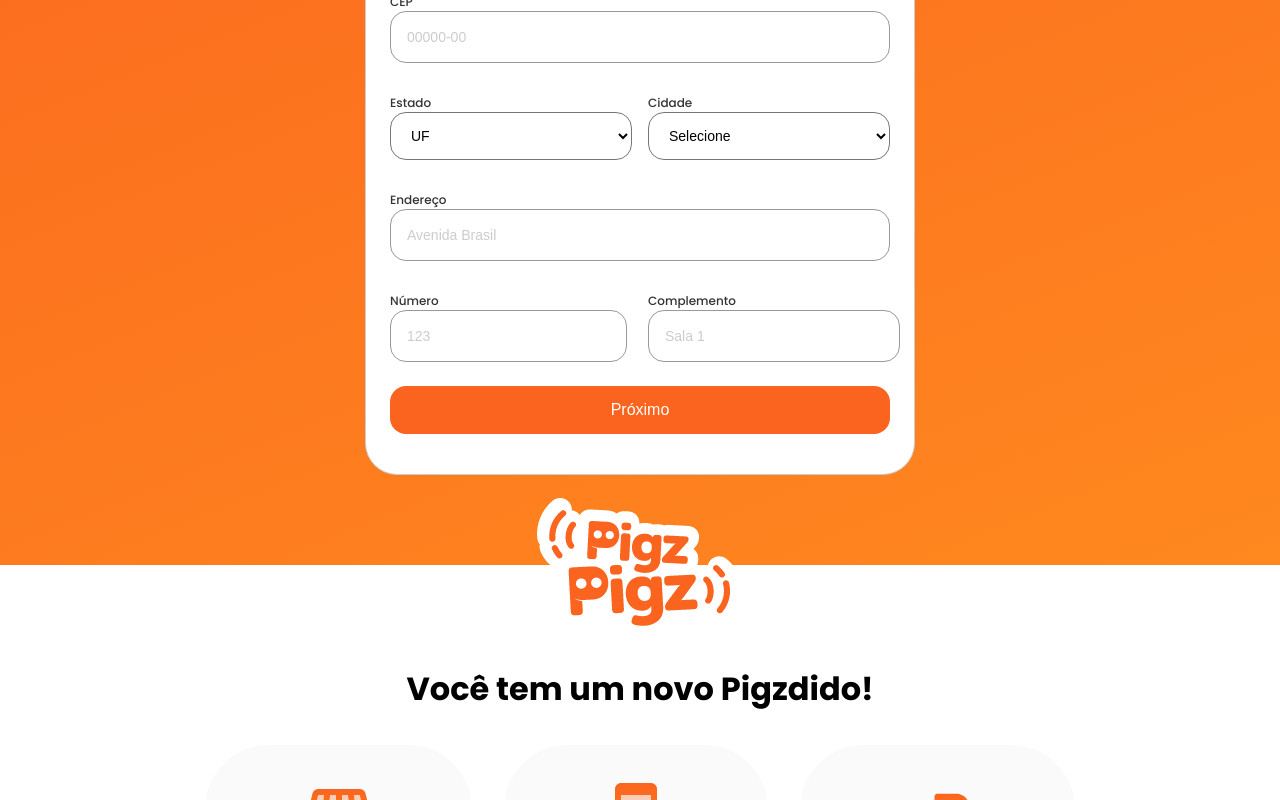
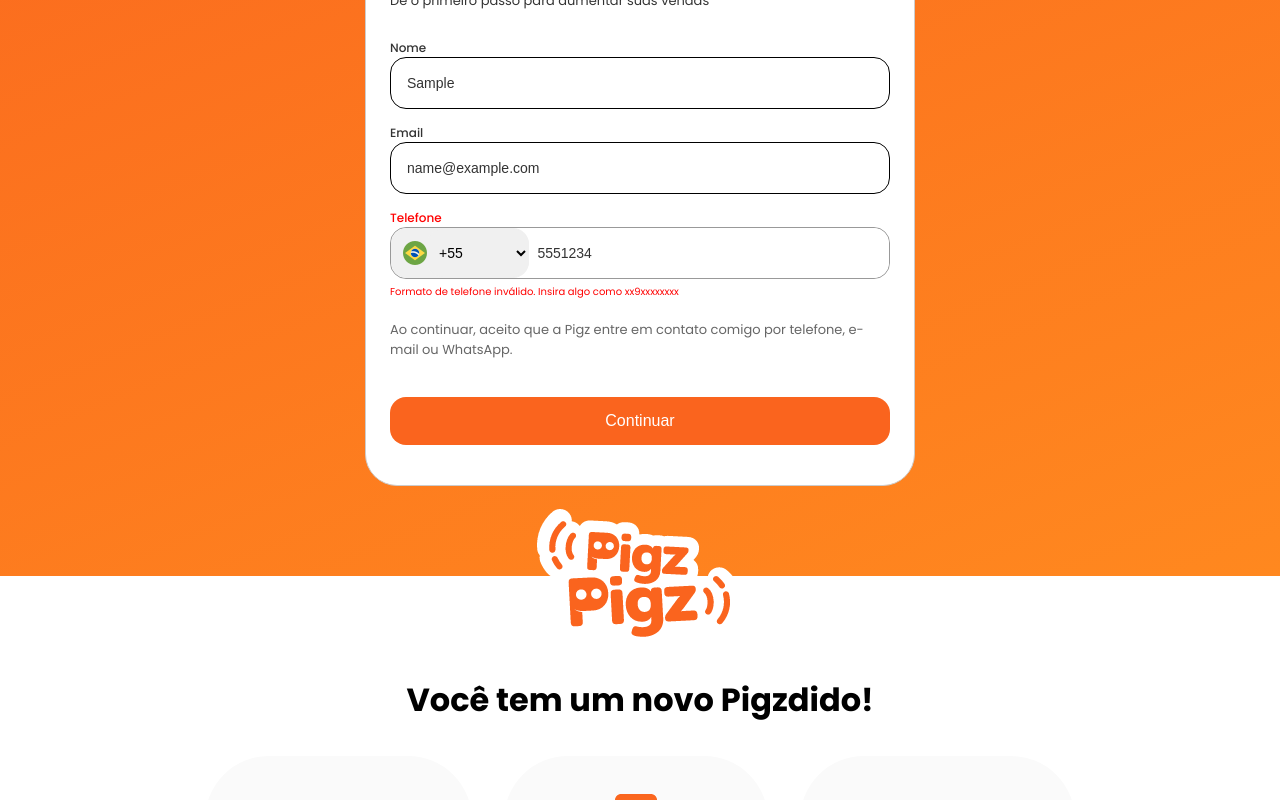
Before and after one commit to paulinha-19/desafio-frontend, a React (Vite) app: page / in a window 1280 px wide. Both pictures are taken after typing "Sample", "name@example.com", "5551234" into the empty fields and a click on the button "Continuar". Shown: the part 520-1320 px from the top of the page. Built offline with nearby package versions, Linux system fonts and the light colour scheme.

Commit message:
versão 1 da validação dos campos do formulario utilizando yup; feedback para o usuário sobre o erro do campo

```diff
--- a/src/components/FormSection/index.jsx
+++ b/src/components/FormSection/index.jsx
@@ -4,9 +4,12 @@ import burguer2 from "../../assets/burguer_2.png";
 import pigzPigz from "../../assets/pigz-pigz.png";
 import sucess from "../../assets/check.png";
 import { countryCodes } from "../../data/countryCodes";
-import { formStepSchema } from "../../validation/index";
+import {
+  firstStepSchema,
+  secondStepSchema,
+  thirdStepSchema,
+} from "../../validation/index";
 import { Container, Box, Typography, Grid } from "@mui/material";
-import { FormStep1 } from "./Steps";
 
 const MainWrapper = styled.div`
   position: relative;
@@ -93,7 +96,7 @@ const FormSubtitle = styled.p`
 `;
 
 const Label = styled.label`
-  color: #333333;
+  color: ${(props) => (props.errorLabel ? "red" : "#333333")};
   font-size: 12px;
   font-weight: 500;
   margin-top: 15px;
@@ -104,7 +107,7 @@ const Input = styled.input`
   width: 96%;
   height: 48px;
   border-radius: 16px;
-  border: 1px solid #999999;
+  border: 1px solid ${(props) => (props.errorInput ? "red" : "black")};
   padding-left: 16px;
   color: #333333;
   font-size: 14px;
@@ -150,7 +153,13 @@ const AbsoluteImage = styled.div`
   left: 50%;
 `;
 
-const initialValues = {
+const ErrorMessage = styled.span`
+  color: red;
+  font-size: 10px;
+  margin-top: 5px;
+`;
+
+const initialValue = {
   nome: "",
   email: "",
   telefone: "",
@@ -167,14 +176,36 @@ const initialValues = {
 
 export const FormSection = () => {
   const [formStep, setFormStep] = useState(1);
-  const [formValues, setFormValues] = useState(initialValues);
+  const [formValues, setFormValues] = useState(initialValue);
   const [formErrors, setFormErrors] = useState({});
   const [selectedCountryCode, setSelectedCountryCode] = useState(
     countryCodes[0]
   );
-  const handleNextStep = () => {
-    setFormStep((prevStep) => prevStep + 1);
+  const getFieldValue = (fieldName) => formValues[fieldName] || "";
+  const handleNextStep = async (e) => {
+    e.preventDefault();
+    let schema;
+    if (formStep === 1) {
+      schema = firstStepSchema;
+    } else {
+      formStep === 2;
+      schema = secondStepSchema;
+    }
+    await schema
+      .validate(formValues, { abortEarly: false })
+      .then(() => {
+        setFormErrors({});
+        setFormStep((prevStep) => prevStep + 1);
+      })
+      .catch((err) => {
+        const errors = {};
+        err.inner.forEach((error) => {
+          errors[error.path] = error.message;
+        });
+        setFormErrors(errors);
+      });
   };
+
   const handleCountryCodeChange = (event) => {
     const countryCode = event.target.value;
     const selectedCountry = countryCodes.find(
@@ -191,10 +222,29 @@ export const FormSection = () => {
   };
   const handleSubmit = async (e) => {
     e.preventDefault();
+    const schema = thirdStepSchema;
+    await schema
+      .validate(formValues, { abortEarly: false })
+      .then(() => {
+        console.log("DADOS ENVIADOS: ", formValues);
+        setFormStep((prevStep) => prevStep + 1);
+        setFormValues({});
+        setFormErrors({});
+      })
+      .catch((err) => {
+        const errors = {};
+        err.inner.forEach((error) => {
+          errors[error.path] = error.message;
+        });
+        setFormErrors(errors);
+      });
   };
   const handleFinish = () => {
     setFormStep(1);
+    setFormValues({});
+    setFormErrors({});
   };
+
   return (
     <MainWrapper>
       <Container>
@@ -220,15 +270,115 @@ export const FormSection = () => {
             <img src={burguer2} alt="Burguer" />
           </Box>
         </Box>
-        <Form onSubmit={handleSubmit}>
+        <Form>
           {formStep === 1 && (
             <>
-              <FormStep1
-                handleNextStep={handleNextStep}
-                handleChange={handleChange}
-                formValues={formValues}
-                formErrors={formErrors}
+              <FormTitle>Quero vender no Pigz</FormTitle>
+              <FormSubtitle>
+                Dê o primeiro passo para aumentar suas vendas
+              </FormSubtitle>
+              <Label htmlFor="nome" errorLabel={!!formErrors.nome}>
+                Nome
+              </Label>
+              <Input
+                type="text"
+                placeholder="Nome"
+                id="nome"
+                name="nome"
+                value={getFieldValue("nome")}
+                onChange={handleChange}
               />
+              {formErrors.nome && (
+                <ErrorMessage>{formErrors.nome}</ErrorMessage>
+              )}
+              <Label htmlFor="email" errorLabel={!!formErrors.email}>
+                Email
+              </Label>
+              <Input
+                type="email"
+                placeholder="Email"
+                id="email"
+                name="email"
+                value={getFieldValue("email")}
+                onChange={handleChange}
+              />
+              {formErrors.email && (
+                <ErrorMessage>{formErrors.email}</ErrorMessage>
+              )}
+              <Label htmlFor="telefone" errorLabel={!!formErrors.telefone}>
+                Telefone
+              </Label>
+              <Box
+                sx={{
+                  display: "flex",
+                  flexDirection: "row",
+                  borderRadius: "16px",
+                  border: "1px solid #999",
+                }}
+              >
+                <Box
+                  sx={{
+                    display: "flex",
+                    flexDirection: "row",
+                    alignItems: "center",
+                    borderRadius: "16px",
+                    width: "180px",
+                    backgroundColor: "#F0F0F0",
+                    paddingLeft: "12px",
+                  }}
+                >
+                  <img src={selectedCountryCode.flag} alt="flag" />
+                  <Select
+                    placeholder="Selecione"
+                    id="countryCode"
+                    name="countryCode"
+                    required
+                    defaultValue=""
+                    onChange={handleCountryCodeChange}
+                    style={{
+                      backgroundColor: "#F0F0F0",
+                      border: "none",
+                      paddingLeft: "8px",
+                    }}
+                  >
+                    {countryCodes.map((country) => (
+                      <option key={country.code} value={country.code}>
+                        {country.code}
+                      </option>
+                    ))}
+                  </Select>
+                </Box>
+                <Input
+                  type="tel"
+                  placeholder="(95) 99876-5432"
+                  id="telefone"
+                  name="telefone"
+                  maxLength="11"
+                  minLength="11"
+                  value={getFieldValue("telefone")}
+                  onChange={handleChange}
+                  style={{
+                    border: "transparent",
+                    width: "100%",
+                    paddingLeft: 8,
+                  }}
+                />
+              </Box>
+              {formErrors.telefone && (
+                <ErrorMessage>{formErrors.telefone}</ErrorMessage>
+              )}
+              <p
+                style={{
+                  textAlign: "left",
+                  color: "#666666",
+                  fontSize: "13px",
+                  marginTop: "20px",
+                }}
+              >
+                Ao continuar, aceito que a Pigz entre em contato comigo por
+                telefone, e-mail ou WhatsApp.
+              </p>
+              <FormButton onClick={handleNextStep}>Continuar</FormButton>
             </>
           )}
           {formStep === 2 && (
@@ -236,26 +386,34 @@ export const FormSection = () => {
               <FormTitle>Onde fica a sua loja?</FormTitle>
               <Grid container spacing={2}>
                 <Grid item xs={12}>
-                  <Label htmlFor="cep">CEP</Label>
+                  <Label htmlFor="cep" errorLabel={!!formErrors.cep}>
+                    CEP
+                  </Label>
                   <Input
                     type="text"
-                    placeholder="00000-00"
+                    placeholder="00000-000"
                     id="cep"
+                    minLength="9"
+                    maxLength="9"
                     name="cep"
-                    value={formValues.cep}
+                    value={getFieldValue("cep")}
                     onChange={handleChange}
                   />
-                  {formErrors.cep && <p>{formErrors.cep}</p>}
+                  {formErrors.cep && (
+                    <ErrorMessage>{formErrors.cep}</ErrorMessage>
+                  )}
                 </Grid>
                 <Grid item xs={6}>
-                  <Label htmlFor="estado">Estado</Label>
+                  <Label htmlFor="estado" errorLabel={!!formErrors.estado}>
+                    Estado
+                  </Label>
                   <Select
                     placeholder="Selecione"
                     id="estado"
                     name="estado"
                     required
                     onChange={handleChange}
-                    value={formValues.estado}
+                    value={getFieldValue("estado")}
                   >
                     <option value="" disabled>
                       UF
@@ -263,16 +421,20 @@ export const FormSection = () => {
                     <option value="SP">SP</option>
                     <option value="RR">RR</option>
                   </Select>
-                  {formErrors.estado && <p>{formErrors.estado}</p>}
+                  {formErrors.estado && (
+                    <ErrorMessage>{formErrors.estado}</ErrorMessage>
+                  )}
                 </Grid>
                 <Grid item xs={6}>
-                  <Label htmlFor="cidade">Cidade</Label>
+                  <Label htmlFor="cidade" errorLabel={!!formErrors.cidade}>
+                    Cidade
+                  </Label>
                   <Select
                     placeholder="Cidade"
                     id="cidade"
                     name="cidade"
                     required
-                    value={formValues.cidade}
+                    value={getFieldValue("cidade")}
                     onChange={handleChange}
                   >
                     <option value="" disabled>
@@ -281,43 +443,60 @@ export const FormSection = () => {
                     <option value="São Paulo">São Paulo</option>
                     <option value="Boa Vista">Boa Vista</option>
                   </Select>
-                  {formErrors.cidade && <p>{formErrors.cidade}</p>}
+                  {formErrors.cidade && (
+                    <ErrorMessage>{formErrors.cidade}</ErrorMessage>
+                  )}
                 </Grid>
                 <Grid item xs={12}>
-                  <Label htmlFor="endereco">Endereço</Label>
+                  <Label htmlFor="endereco" errorLabel={!!formErrors.endereco}>
+                    Endereço
+                  </Label>
                   <Input
                     type="text"
                     id="endereco"
                     name="endereco"
                     placeholder="Avenida Brasil"
-                    value={formValues.endereco}
+                    value={getFieldValue("endereco")}
                     onChange={handleChange}
                   />
-                  {formErrors.endereco && <p>{formErrors.endereco}</p>}
+                  {formErrors.endereco && (
+                    <ErrorMessage>{formErrors.endereco}</ErrorMessage>
+                  )}
                 </Grid>
                 <Grid item xs={6} pr={2}>
-                  <Label htmlFor="numero">Número</Label>
+                  <Label htmlFor="numero" errorLabel={!!formErrors.numero}>
+                    Número
+                  </Label>
                   <Input
-                    type="number"
+                    type="text"
                     placeholder="123"
                     id="numero"
                     name="numero"
-                    value={formValues.numero}
+                    value={getFieldValue("numero")}
                     onChange={handleChange}
                   />
-                  {formErrors.numero && <p>{formErrors.numero}</p>}
+                  {formErrors.numero && (
+                    <ErrorMessage>{formErrors.numero}</ErrorMessage>
+                  )}
                 </Grid>
                 <Grid item xs={6}>
-                  <Label htmlFor="complemento">Complemento</Label>
+                  <Label
+                    htmlFor="complemento"
+                    errorLabel={!!formErrors.complemento}
+                  >
+                    Complemento
+                  </Label>
                   <Input
                     type="text"
                     id="complemento"
                     name="complemento"
                     placeholder="Sala 1"
-                    value={formValues.complemento}
+                    value={getFieldValue("complemento")}
                     onChange={handleChange}
                   />
-                  {formErrors.complemento && <p>{formErrors.complemento}</p>}
+                  {formErrors.complemento && (
+                    <ErrorMessage>{formErrors.complemento}</ErrorMessage>
+                  )}
                 </Grid>
               </Grid>
               <FormButton onClick={handleNextStep}>Próximo</FormButton>
@@ -328,37 +507,53 @@ export const FormSection = () => {
               <FormTitle>Me conta um pouco sobre a sua loja</FormTitle>
               <Grid container spacing={2}>
                 <Grid item xs={12}>
-                  <Label htmlFor="nomeDaLoja">Nome da loja</Label>
+                  <Label
+                    htmlFor="nomeDaLoja"
+                    errorLabel={!!formErrors.nomeDaLoja}
+                  >
+                    Nome da loja
+                  </Label>
                   <Input
                     type="text"
                     id="nomeDaLoja"
                     name="nomeDaLoja"
                     placeholder="Restaurante Todo Mundo Gosta"
-                    value={formValues.nomeDaLoja}
+                    value={getFieldValue("nomeDaLoja")}
                     onChange={handleChange}
                   />
-                  {formErrors.nomeDaLoja && <p>{formErrors.nomeDaLoja}</p>}
+                  {formErrors.nomeDaLoja && (
+                    <ErrorMessage>{formErrors.nomeDaLoja}</ErrorMessage>
+                  )}
                 </Grid>
                 <Grid item xs={12}>
-                  <Label htmlFor="cnpj">CNPJ da loja</Label>
+                  <Label htmlFor="cnpj" errorLabel={!!formErrors.cnpj}>
+                    CNPJ da loja
+                  </Label>
                   <Input
                     type="text"
                     placeholder="12.345.678/0001-99"
                     name="cnpj"
                     id="cnpj"
-                    value={formValues.cnpj}
+                    value={getFieldValue("cnpj")}
                     onChange={handleChange}
                   />
-                  {formErrors.cnpj && <p>{formErrors.cnpj}</p>}
+                  {formErrors.cnpj && (
+                    <ErrorMessage>{formErrors.cnpj}</ErrorMessage>
+                  )}
                 </Grid>
                 <Grid item xs={12}>
-                  <Label htmlFor="tipoDeLoja">Tipo de loja</Label>
+                  <Label
+                    htmlFor="tipoDeLoja"
+                    errorLabel={!!formErrors.tipoDeLoja}
+                  >
+                    Tipo de loja
+                  </Label>
                   <Select
                     placeholder="Selecione"
                     id="tipoDeLoja"
                     name="tipoDeLoja"
                     required
-                    value={formValues.tipoDeLoja}
+                    value={getFieldValue("tipoDeLoja")}
                     onChange={handleChange}
                   >
                     <option value="" disabled>
@@ -367,10 +562,12 @@ export const FormSection = () => {
                     <option value="loja-a">Loja A</option>
                     <option value="loja-b">Loja B</option>
                   </Select>
-                  {formErrors.tipoDeLoja && <p>{formErrors.tipoDeLoja}</p>}
+                  {formErrors.tipoDeLoja && (
+                    <ErrorMessage>{formErrors.tipoDeLoja}</ErrorMessage>
+                  )}
                 </Grid>
               </Grid>
-              <FormButton type="submit" onClick={handleNextStep}>
+              <FormButton type="submit" onClick={handleSubmit}>
                 Concluir
               </FormButton>
             </>
--- /dev/null
+++ b/src/utils/brazilPhoneRegex.js
@@ -0,0 +1,15 @@
+export const phoneRegex = /^[0-9]{2}9[0-9]{8}$/;
+export const cepRegex = /^[0-9]{5}-[0-9]{3}$/;
+import * as yup from "yup";
+
+export const notEmptyString = yup
+  .string()
+  .trim()
+  .required("Este campo é obrigatório")
+  .test(
+    "not-empty",
+    "Este campo não pode ser uma string vazia",
+    function (value) {
+      return value !== "";
+    }
+  );
--- a/src/validation/index.js
+++ b/src/validation/index.js
@@ -1,17 +1,65 @@
 import * as yup from "yup";
+import {
+  phoneRegex,
+  cepRegex,
+  notEmptyString,
+} from "../utils/brazilPhoneRegex";
 
-export const formStepSchema = yup.object().shape({
-  nome: yup.string().required("O nome é obrigatório"),
-  email: yup.string()
+export const firstStepSchema = yup.object().shape({
+  nome: notEmptyString,
+  email: yup
+    .string()
     .email("Digite um email válido")
     .required("O email é obrigatório"),
-  telefone: yup.string().required("O telefone é obrigatório"),
-  cep: yup.string().required("O cep é obrigatório"),
+  telefone: yup
+    .string()
+    .test(
+      "phone",
+      "Formato de telefone inválido. Insira algo como xx9xxxxxxxx",
+      function (value) {
+        return phoneRegex.test(value);
+      }
+    ),
+});
+
+export const secondStepSchema = yup.object().shape({
+  cep: yup
+    .string()
+    .required("O cep é obrigatório")
+    .test(
+      "cep",
+      "Formato inválido. Insira algo como 00000-00",
+      function (value) {
+        return cepRegex.test(value);
+      }
+    ),
   estado: yup.string().required("O estado é obrigatório"),
-  endereco: yup.string().required("O endereco é obrigatório"),
-  numero: yup.number().positive("O número deve ser positivo"),
+  cidade: yup.string().required("A cidade é obrigatório"),
+  endereco: notEmptyString,
+  numero: yup
+    .mixed()
+    .test(
+      "positive-integer",
+      "O número deve ser um valor inteiro positivo",
+      function (value) {
+        if (!value) {
+          return true;
+        }
+        if (isNaN(value) || value < 1 || value === "0") {
+          return this.createError({
+            message:
+              "O número deve ser um valor inteiro positivo diferente de 0",
+            path: this.path,
+          });
+        }
+        return true;
+      }
+    ),
   complemento: yup.string(),
-  nomeDaLoja: yup.string().required("O nome da loja é obrigatório"),
-  cnpj: yup.string().required("O CNPJ é obrigatório"),
-  tipoDeLoja: yup.string().required("O tipo de loja é obrigatório"),
 });
+
+export const thirdStepSchema = yup.object().shape({
+  nomeDaLoja: notEmptyString,
+  cnpj: notEmptyString,
+  tipoDeLoja: notEmptyString,
+});
```
